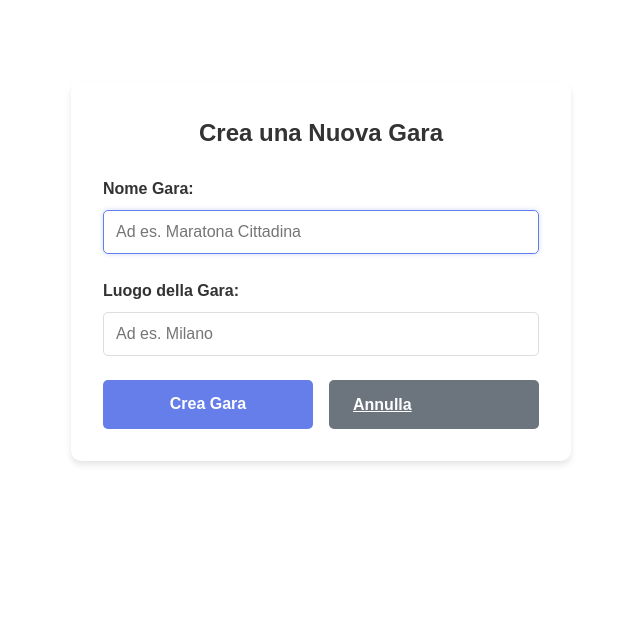
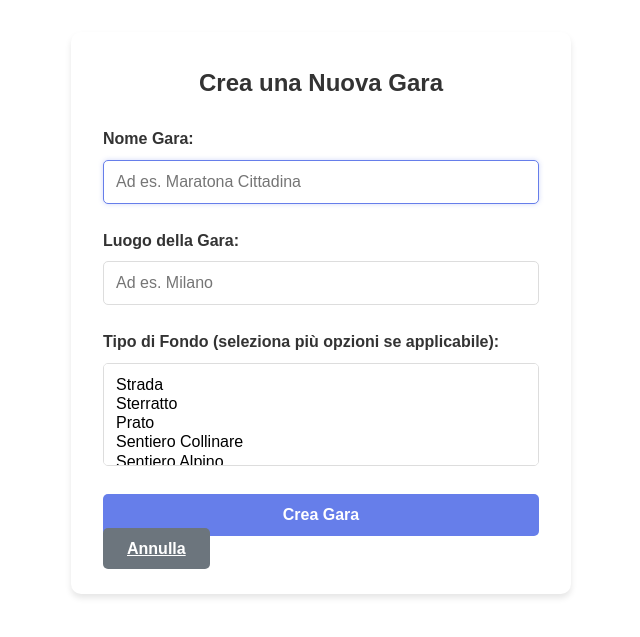
Before and after one commit to Chicco94/4_corse_podistiche, a Flask app: page /races/new in a window 1280 px wide. Shown: the part 74-711 px from the top of the page, without its empty margins (319-959 px from the left). Run offline with Flask 3, Linux system fonts and the light colour scheme; the visitor is signed in with stand-in values (Sample User, id 1); parts of the project's set-up code (start-up, migrations or seed data) failed here and were passed over.

Commit message:
Add tipo_di_fondo field to Race model and update race creation form and details display

```diff
--- a/app/models/race.py
+++ b/app/models/race.py
@@ -7,6 +7,7 @@ class Race(db.Model):
     id = db.Column(db.Integer, primary_key=True)
     name = db.Column(db.String(120), nullable=False)
     place = db.Column(db.String(120), nullable=False)
+    tipo_di_fondo = db.Column(db.String(100), nullable=True)  # strada, sterrato, prato, sentiero collinare, sentiero alpino
     creator_id = db.Column(db.Integer, db.ForeignKey('users.id'), nullable=False)
     created_at = db.Column(db.DateTime, default=datetime.utcnow)
 
--- a/app/routes/main.py
+++ b/app/routes/main.py
@@ -65,17 +65,24 @@ def create_race():
     if request.method == 'POST':
         name = request.form.get('name', '').strip()
         place = request.form.get('place', '').strip()
+        tipo_di_fondo_list = request.form.getlist('tipo_di_fondo')
 
         # Validazione
         if not name:
             return render_template('create_race.html', error='Inserisci il nome della gara')
         if not place:
             return render_template('create_race.html', error='Inserisci il luogo della gara')
+        if not tipo_di_fondo_list:
+            return render_template('create_race.html', error='Seleziona almeno un tipo di fondo')
+
+        # Unisci i tipi di fondo con ";"
+        tipo_di_fondo = ";".join(tipo_di_fondo_list)
 
         # Crea la gara
         race = Race(
             name=name,
             place=place,
+            tipo_di_fondo=tipo_di_fondo,
             creator_id=session['user_id']
         )
         db.session.add(race)
--- a/app/templates/create_race.html
+++ b/app/templates/create_race.html
@@ -35,7 +35,16 @@
                 >
             </div>
 
-            <div class="form-actions">
+            <div class="form-group">
+                <label for="tipo_di_fondo">Tipo di Fondo (seleziona più opzioni se applicabile):</label>
+                <select id="tipo_di_fondo" name="tipo_di_fondo" multiple required>
+                    <option value="strada">Strada</option>
+                    <option value="sterrato">Sterratto</option>
+                    <option value="prato">Prato</option>
+                    <option value="sentiero collinare">Sentiero Collinare</option>
+                    <option value="sentiero alpino">Sentiero Alpino</option>
+                </select>
+            </div>
                 <button type="submit" class="btn btn-primary">Crea Gara</button>
                 <a href="{{ url_for('main.index') }}" class="btn btn-secondary">Annulla</a>
             </div>
--- a/app/templates/race_detail.html
+++ b/app/templates/race_detail.html
@@ -7,6 +7,9 @@
     <div class="race-header">
         <h2>{{ race.name }}</h2>
         <p class="race-place">📍 {{ race.place }}</p>
+        {% if race.tipo_di_fondo %}
+            <p class="race-surface">🏞️ Tipo di fondo: {{ race.tipo_di_fondo.replace(';', ', ') }}</p>
+        {% endif %}
     </div>
 
     <div class="race-reviews">
--- a/database/schema.sql
+++ b/database/schema.sql
@@ -15,6 +15,7 @@ CREATE TABLE IF NOT EXISTS races (
     id INT AUTO_INCREMENT PRIMARY KEY,
     name VARCHAR(120) NOT NULL,
     place VARCHAR(120) NOT NULL,
+    tipo_di_fondo VARCHAR(100),
     creator_id INT NOT NULL,
     created_at TIMESTAMP DEFAULT CURRENT_TIMESTAMP,
     FOREIGN KEY (creator_id) REFERENCES users(id) ON DELETE CASCADE,
```
